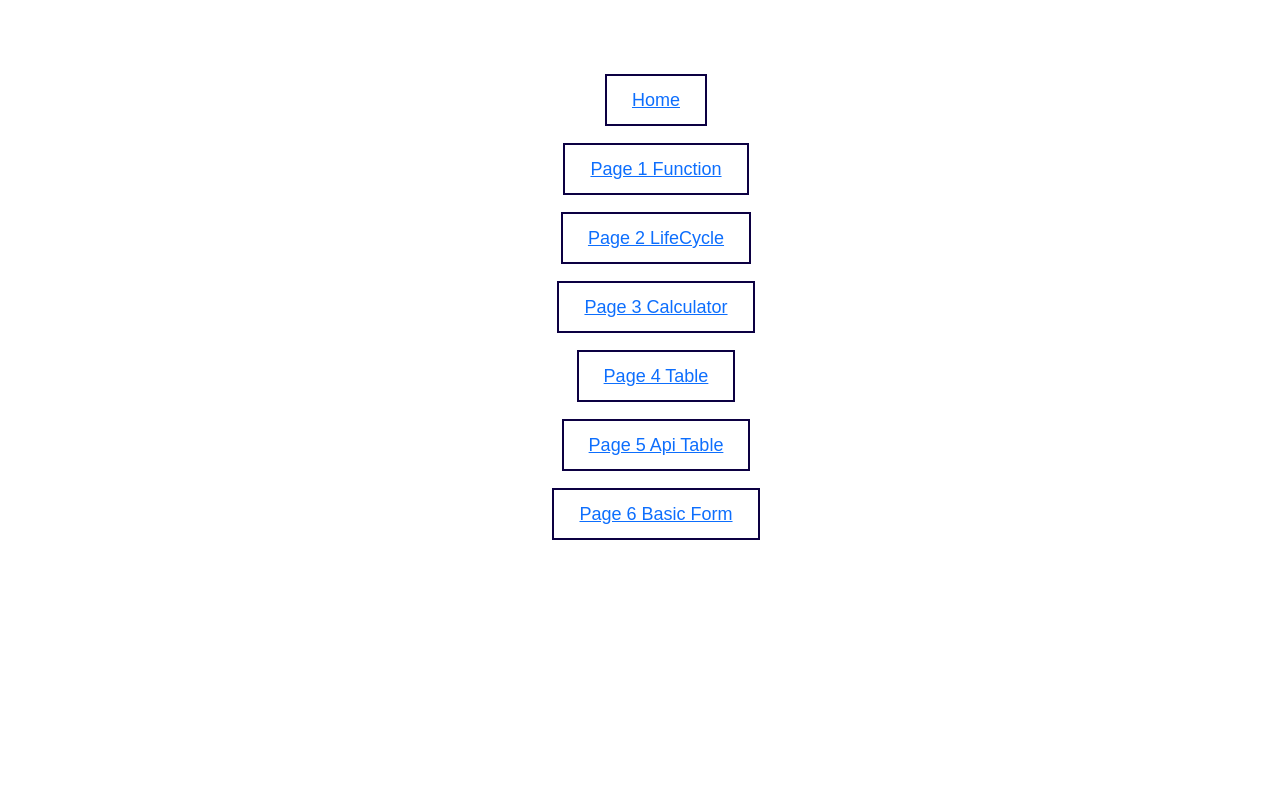
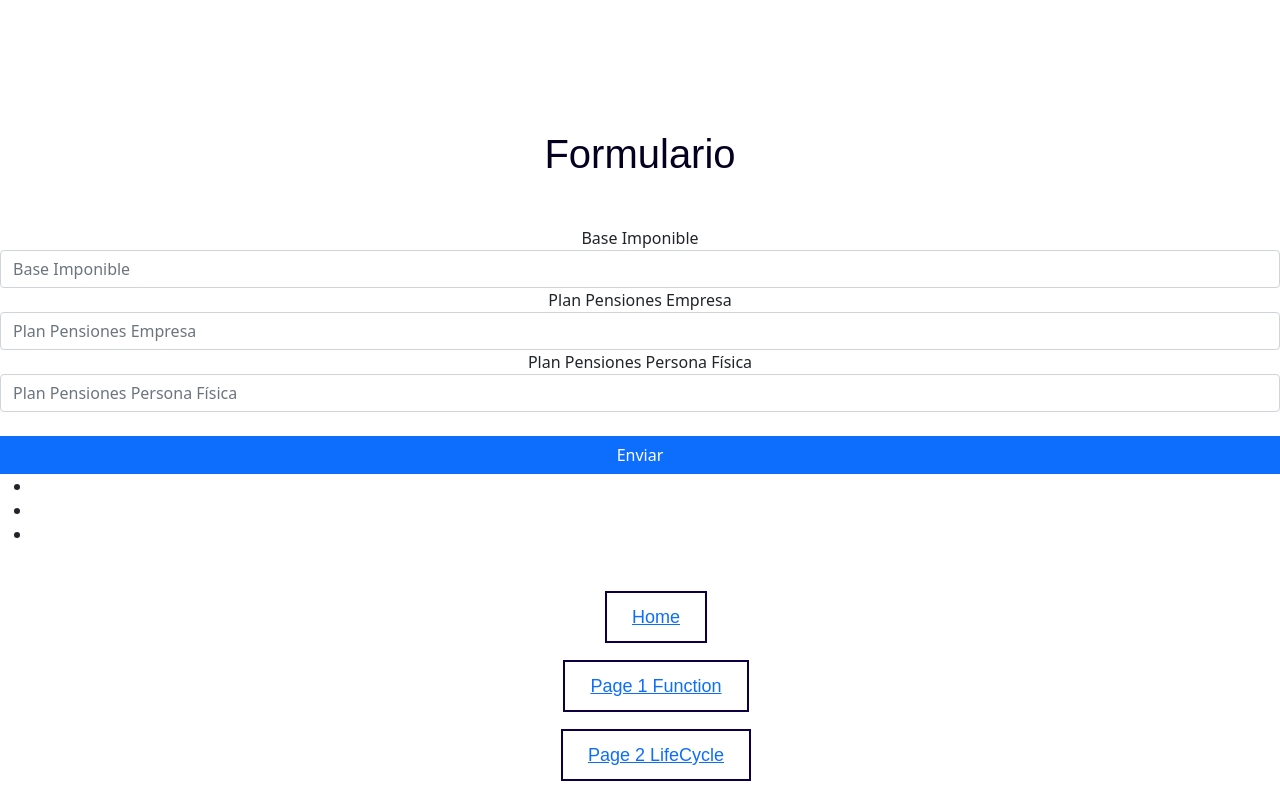
Before and after one commit to jordiascension/jordi-react-capgemini, a React (Create React App) app: page /page7 in a window 1280 px wide. Shown: the top 796 px of the page. Built offline with nearby package versions, Linux system fonts and the light colour scheme.

Commit message:
Added Pension Plan Form

```diff
--- a/src/App.js
+++ b/src/App.js
@@ -6,6 +6,7 @@ import Page3 from"./components/Page3";
 import Page4 from"./components/Page4";
 import Page5 from"./components/Page5";
 import Page6 from"./components/Page6";
+import Page7 from"./components/Page7";
 
 
 function App() {
@@ -20,6 +21,7 @@ function App() {
           <Route exact path="page4" element={<Page4 />} />
           <Route exact path="page5" element={<Page5 />} />
           <Route exact path="page6" element={<Page6 />} />
+          <Route exact path="page7" element={<Page7 />} />
         </Routes>
         <div className="list">
           <ul>
@@ -30,6 +32,7 @@ function App() {
             <li><Link to="page4">Page 4 Table</Link></li>
             <li><Link to="page5">Page 5 Api Table</Link></li>
             <li><Link to="page6">Page 6 Basic Form</Link></li>
+            <li><Link to="page7">Page 7 Pension Plan</Link></li>
           </ul>
         </div>
       </Router>
--- /dev/null
+++ b/src/components/Page7.js
@@ -0,0 +1,69 @@
+import React, {Fragment, useState} from 'react';
+import axios from 'axios';
+
+const Page7 = () => {
+
+
+    const [datos, setDatos] = useState({
+        baseImp: '',
+        ppEmpresa: '',
+        ppPersonaFisica: ''
+    })
+
+    const handleInputChange = (event) => {
+        setDatos({
+            ...datos,
+            [event.target.name] : event.target.value
+        })
+    }
+
+    const enviarDatos = async (event) => {
+        event.preventDefault()
+        alert('enviando datos...' + datos.baseImp +
+         ' ' + datos.ppEmpresa + ' ' + datos.ppPersonaFisica
+         );
+        console.log('enviando datos...' + datos.baseImp + ' ' +
+                    datos.ppEmpresa + ' ' + datos.ppPersonaFisica
+                    )
+        const res = await axios.post('https://capgemini-web-api-oriol.herokuapp.com/pension-plan/deduct?baseImp=' +
+        datos.baseImp + '&ppEmpresa=' + datos.ppEmpresa + '&ppPersonaFisica=' + datos.ppPersonaFisica)
+        console.log(res.data)
+        alert('El resultado de la desgravación es ' + res.data)
+
+
+    }
+
+    return (
+        <Fragment>
+            <div className="App">
+            <h1>Formulario</h1>
+            <form className="row" onSubmit={enviarDatos}>
+                <div class="form-group">
+                    <label for="baseImp">Base Imponible</label>
+                    <input type="text" placeholder="Base Imponible" className="form-control"
+                     onChange={handleInputChange} name="baseImp" id="baseImp"></input>
+                </div>
+                <div class="form-group">
+                    <label for="ppEmpresa">Plan Pensiones Empresa</label>
+                    <input type="text" placeholder="Plan Pensiones Empresa" className="form-control"
+                    onChange={handleInputChange} name="ppEmpresa" id="ppEmpresa"></input>
+                </div>
+                <div class="form-group">
+                    <label for="ppPersonaFisica">Plan Pensiones Persona Física</label>
+                    <input type="text" placeholder="Plan Pensiones Persona Física" className="form-control"
+                    onChange={handleInputChange} name="ppPersonaFisica" id="ppPersonaFisica"></input>
+                </div>
+                <div>&nbsp;</div>
+                <button type="submit" className="btn btn-primary">Enviar</button>
+            </form>
+            <ul>
+                <li>{datos.baseImp}</li>
+                <li>{datos.ppEmpresa}</li>
+                <li>{datos.ppPersonaFisica}</li>
+            </ul>
+            </div>
+        </Fragment>
+    );
+}
+
+export default Page7;
```
